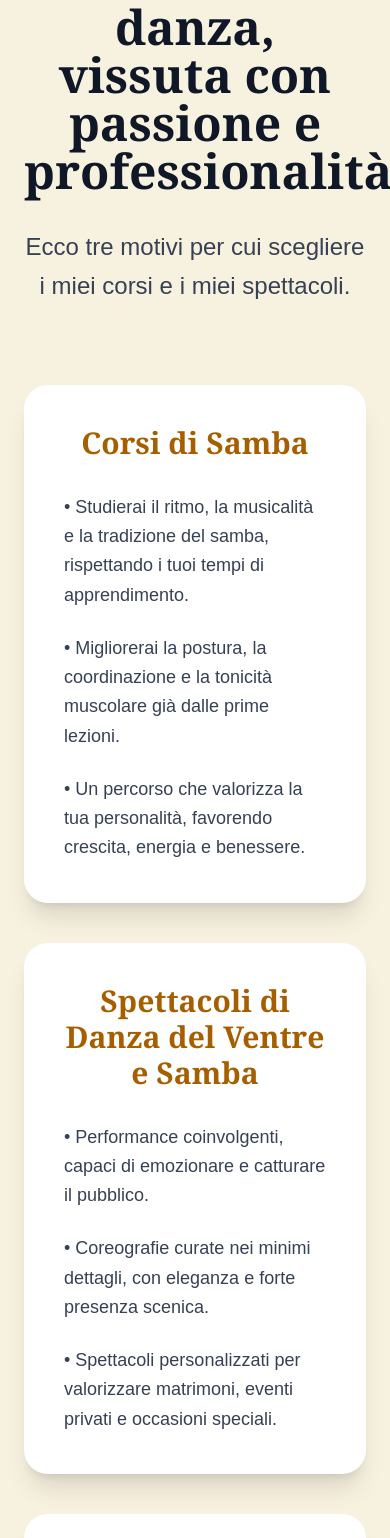
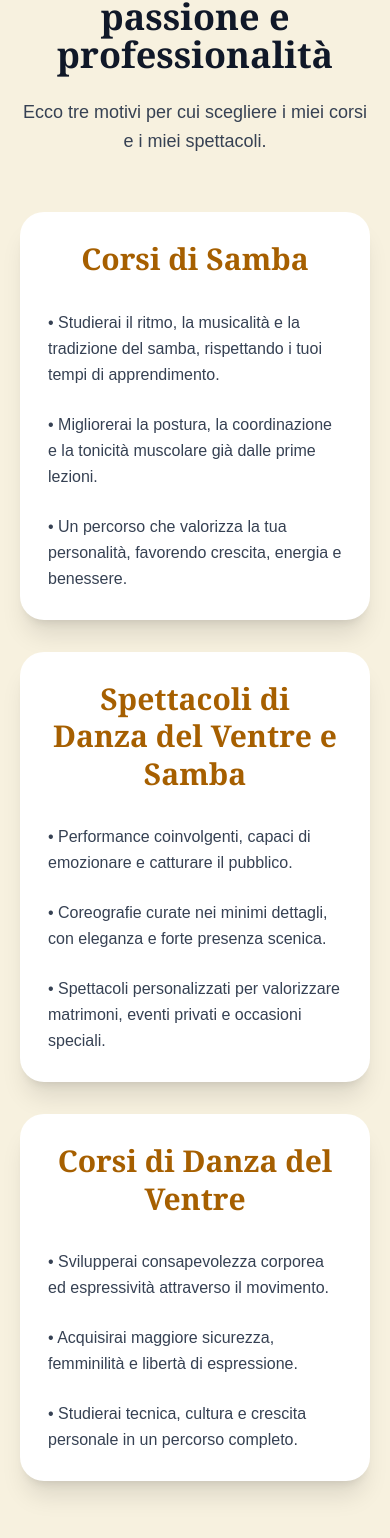
Before and after one commit to Manusk87/elisabetta-mancini-website, a Next.js app: page / in a window 390 px wide. Shown: the part 6090-7628 px from the top of the page. Built offline with nearby package versions, Linux system fonts and the light colour scheme.

Commit message:
Corregge responsive homepage

```diff
--- a/app/page.tsx
+++ b/app/page.tsx
@@ -246,74 +246,89 @@ export default function Home() {
     </div>
   </div>
 </section>
-<section className="bg-[#f7f1df] py-24">
-  <div className="mx-auto max-w-[1800px] px-6 sm:px-8 lg:px-10">
-
+<section className="overflow-hidden bg-[#f7f1df] py-16 sm:py-20 md:py-24">
+  <div className="mx-auto w-full max-w-[1800px] px-5 sm:px-8 lg:px-10">
     {/* Titolo */}
-    <div className="mx-auto mb-20 max-w-5xl text-center">
-      <h2 className="font-serif text-5xl font-bold text-gray-900 md:text-6xl">
-        L'arte della danza, vissuta con passione e professionalità
+    <div className="mx-auto mb-14 max-w-5xl text-center sm:mb-20">
+      <h2 className="break-words font-serif text-4xl font-bold leading-[1.05] text-gray-900 sm:text-5xl md:text-6xl">
+        L&apos;arte della danza, vissuta con passione e professionalità
       </h2>
 
-      <p className="mt-8 text-2xl leading-relaxed text-gray-700">
+      <p className="mx-auto mt-6 max-w-3xl text-lg leading-relaxed text-gray-700 sm:mt-8 sm:text-xl md:text-2xl">
         Ecco tre motivi per cui scegliere i miei corsi e i miei spettacoli.
       </p>
     </div>
 
     {/* Card */}
-    <div className="grid gap-10 md:grid-cols-3">
-
+    <div className="grid w-full gap-8 md:grid-cols-3 md:gap-10">
       {/* Colonna 1 */}
-      <div className="rounded-3xl bg-white p-10 shadow-xl">
-        <h3 className="mb-8 text-center font-serif text-3xl font-bold text-yellow-700">
+      <div className="min-w-0 rounded-3xl bg-white p-7 shadow-xl sm:p-10">
+        <h3 className="mb-8 break-words text-center font-serif text-3xl font-bold leading-tight text-yellow-700">
           Corsi di Samba
         </h3>
 
-        <ul className="space-y-6 text-lg leading-relaxed text-gray-700">
-          <li>• Studierai il ritmo, la musicalità e la tradizione del samba, rispettando i tuoi tempi di apprendimento.</li>
-
-          <li>• Migliorerai la postura, la coordinazione e la tonicità muscolare già dalle prime lezioni.</li>
-
-          <li>• Un percorso che valorizza la tua personalità, favorendo crescita, energia e benessere.</li>
+        <ul className="space-y-6 text-base leading-relaxed text-gray-700 sm:text-lg">
+          <li>
+            • Studierai il ritmo, la musicalità e la tradizione del samba,
+            rispettando i tuoi tempi di apprendimento.
+          </li>
+          <li>
+            • Migliorerai la postura, la coordinazione e la tonicità muscolare
+            già dalle prime lezioni.
+          </li>
+          <li>
+            • Un percorso che valorizza la tua personalità, favorendo crescita,
+            energia e benessere.
+          </li>
         </ul>
       </div>
 
       {/* Colonna 2 */}
-      <div className="rounded-3xl bg-white p-10 shadow-xl">
-       <h3 className="mb-8 text-center font-serif text-3xl font-bold text-yellow-700">
-  Spettacoli di
-  <br />
-  <span className="text-yellow-700">
-    Danza del Ventre e Samba
-  </span>
-</h3>
+      <div className="min-w-0 rounded-3xl bg-white p-7 shadow-xl sm:p-10">
+        <h3 className="mb-8 break-words text-center font-serif text-3xl font-bold leading-tight text-yellow-700">
+          Spettacoli di
+          <br />
+          Danza del Ventre e Samba
+        </h3>
 
-        <ul className="space-y-6 text-lg leading-relaxed text-gray-700">
-          <li>• Performance coinvolgenti, capaci di emozionare e catturare il pubblico.</li>
-
-          <li>• Coreografie curate nei minimi dettagli, con eleganza e forte presenza scenica.</li>
-
-          <li>• Spettacoli personalizzati per valorizzare matrimoni, eventi privati e occasioni speciali.</li>
+        <ul className="space-y-6 text-base leading-relaxed text-gray-700 sm:text-lg">
+          <li>
+            • Performance coinvolgenti, capaci di emozionare e catturare il
+            pubblico.
+          </li>
+          <li>
+            • Coreografie curate nei minimi dettagli, con eleganza e forte
+            presenza scenica.
+          </li>
+          <li>
+            • Spettacoli personalizzati per valorizzare matrimoni, eventi
+            privati e occasioni speciali.
+          </li>
         </ul>
       </div>
 
       {/* Colonna 3 */}
-      <div className="rounded-3xl bg-white p-10 shadow-xl">
-        <h3 className="mb-8 text-center font-serif text-3xl font-bold text-yellow-700">
+      <div className="min-w-0 rounded-3xl bg-white p-7 shadow-xl sm:p-10">
+        <h3 className="mb-8 break-words text-center font-serif text-3xl font-bold leading-tight text-yellow-700">
           Corsi di Danza del Ventre
         </h3>
 
-        <ul className="space-y-6 text-lg leading-relaxed text-gray-700">
-          <li>• Svilupperai consapevolezza corporea ed espressività attraverso il movimento.</li>
-
-          <li>• Acquisirai maggiore sicurezza, femminilità e libertà di espressione.</li>
-
-          <li>• Studierai tecnica, cultura e crescita personale in un percorso completo.</li>
+        <ul className="space-y-6 text-base leading-relaxed text-gray-700 sm:text-lg">
+          <li>
+            • Svilupperai consapevolezza corporea ed espressività attraverso il
+            movimento.
+          </li>
+          <li>
+            • Acquisirai maggiore sicurezza, femminilità e libertà di
+            espressione.
+          </li>
+          <li>
+            • Studierai tecnica, cultura e crescita personale in un percorso
+            completo.
+          </li>
         </ul>
       </div>
-
     </div>
-
   </div>
 </section>
 
```
